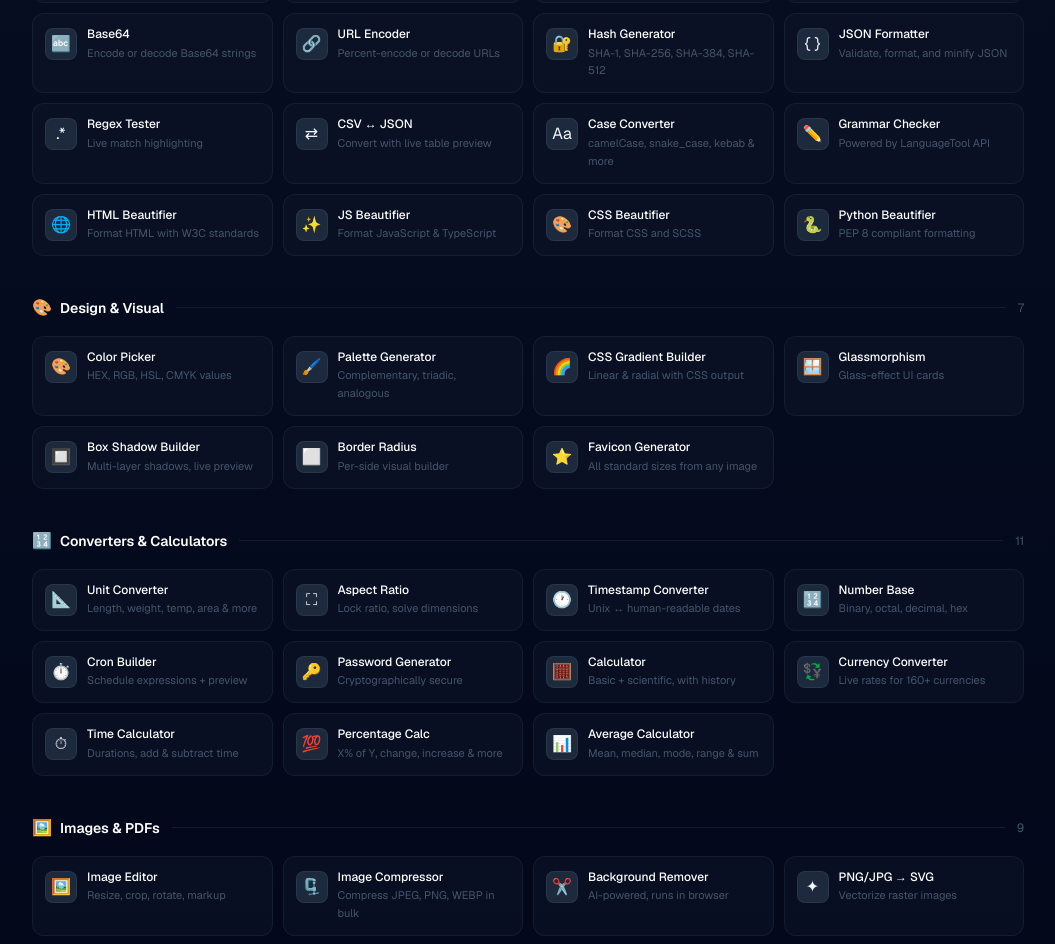
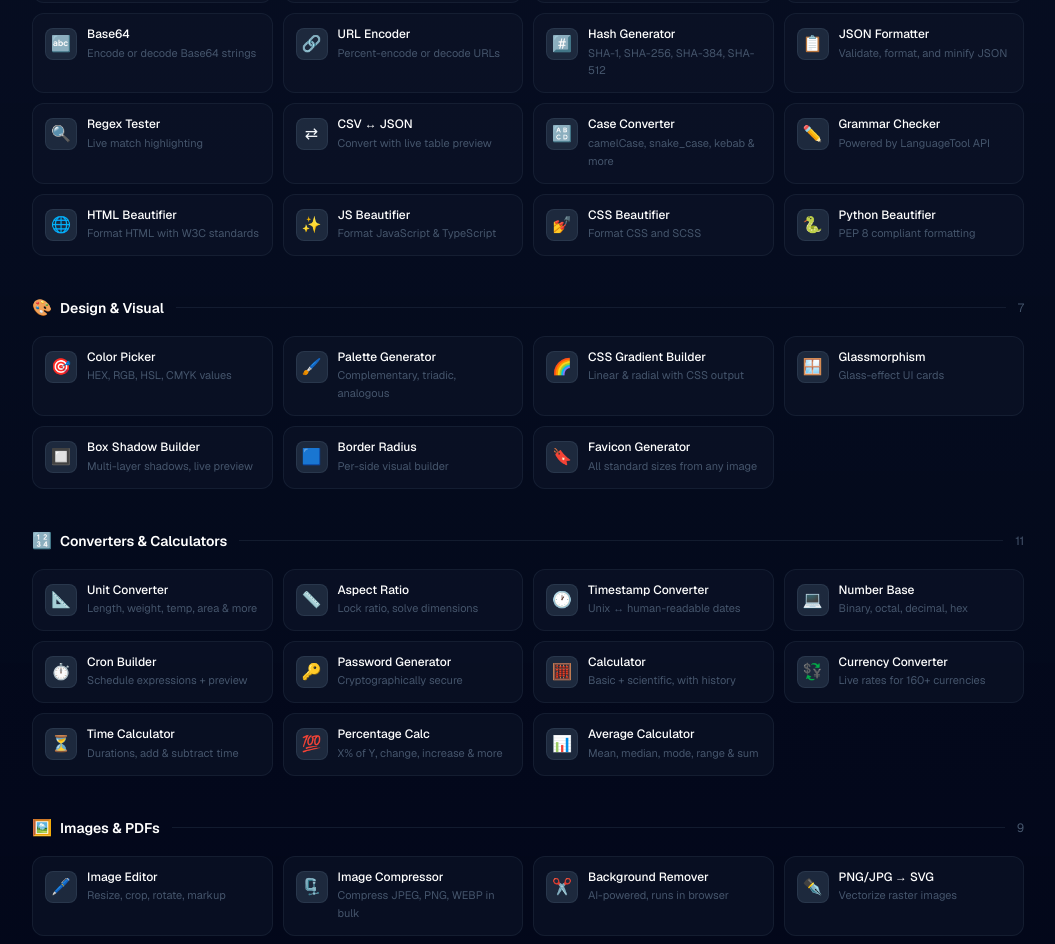
Before and after one commit to xAndrewH/filespark, a Next.js app: page / in a window 1280 px wide. Shown: the part 1688-2632 px from the top of the page, without its empty margins (112-1167 px from the left). Built offline with nearby package versions, Linux system fonts and the light colour scheme.

Commit message:
Update tool icons to better represent each tool's purpose

```diff
--- a/src/app/page.tsx
+++ b/src/app/page.tsx
@@ -541,68 +541,68 @@ export default function HomePage() {
 
             {/* ── Text & Code ── */}
             <ToolCategory label="Text & Code" icon="✍️" href="/tools#text-code" tools={[
-              { href: "/tools/word-counter",    icon: "📝", title: "Word Counter",          desc: "Words, chars, sentences, reading time" },
+              { href: "/tools/word-counter",    icon: "📃", title: "Word Counter",          desc: "Words, chars, sentences, reading time" },
               { href: "/tools/markdown",        icon: "✍️", title: "Markdown Editor",        desc: "Live HTML preview split-pane editor" },
-              { href: "/tools/diff",            icon: "⟺",  title: "Text Diff",              desc: "Word-level inline diff, split view" },
+              { href: "/tools/diff",            icon: "🔀",  title: "Text Diff",              desc: "Word-level inline diff, split view" },
               { href: "/tools/lorem",           icon: "¶",  title: "Lorem Ipsum",            desc: "Paragraphs, sentences, or words" },
               { href: "/tools/base64",          icon: "🔤", title: "Base64",                 desc: "Encode or decode Base64 strings" },
               { href: "/tools/url-encode",      icon: "🔗", title: "URL Encoder",            desc: "Percent-encode or decode URLs" },
-              { href: "/tools/hash",            icon: "🔐", title: "Hash Generator",         desc: "SHA-1, SHA-256, SHA-384, SHA-512" },
-              { href: "/tools/json",            icon: "{ }", title: "JSON Formatter",        desc: "Validate, format, and minify JSON" },
-              { href: "/tools/regex",           icon: ".*", title: "Regex Tester",           desc: "Live match highlighting" },
+              { href: "/tools/hash",            icon: "#️⃣", title: "Hash Generator",         desc: "SHA-1, SHA-256, SHA-384, SHA-512" },
+              { href: "/tools/json",            icon: "📋", title: "JSON Formatter",        desc: "Validate, format, and minify JSON" },
+              { href: "/tools/regex",           icon: "🔍", title: "Regex Tester",           desc: "Live match highlighting" },
               { href: "/tools/csv-json",        icon: "⇄",  title: "CSV ↔ JSON",             desc: "Convert with live table preview" },
-              { href: "/tools/case-converter",  icon: "Aa", title: "Case Converter",        desc: "camelCase, snake_case, kebab & more" },
+              { href: "/tools/case-converter",  icon: "🔠", title: "Case Converter",        desc: "camelCase, snake_case, kebab & more" },
               { href: "/tools/grammar-checker", icon: "✏️", title: "Grammar Checker",        desc: "Powered by LanguageTool API" },
               { href: "/tools/html-beautifier", icon: "🌐", title: "HTML Beautifier",        desc: "Format HTML with W3C standards" },
               { href: "/tools/js-beautifier",   icon: "✨", title: "JS Beautifier",          desc: "Format JavaScript & TypeScript" },
-              { href: "/tools/css-beautifier",  icon: "🎨", title: "CSS Beautifier",         desc: "Format CSS and SCSS" },
+              { href: "/tools/css-beautifier",  icon: "💅", title: "CSS Beautifier",         desc: "Format CSS and SCSS" },
               { href: "/tools/python-beautifier",icon: "🐍", title: "Python Beautifier",     desc: "PEP 8 compliant formatting" },
             ]} />
 
             {/* ── Design & Visual ── */}
             <ToolCategory label="Design & Visual" icon="🎨" href="/tools#design-visual" tools={[
-              { href: "/tools/color-picker",   icon: "🎨", title: "Color Picker",            desc: "HEX, RGB, HSL, CMYK values" },
+              { href: "/tools/color-picker",   icon: "🎯", title: "Color Picker",            desc: "HEX, RGB, HSL, CMYK values" },
               { href: "/tools/palette",        icon: "🖌️", title: "Palette Generator",        desc: "Complementary, triadic, analogous" },
               { href: "/tools/gradient",       icon: "🌈", title: "CSS Gradient Builder",    desc: "Linear & radial with CSS output" },
               { href: "/tools/glassmorphism",  icon: "🪟", title: "Glassmorphism",           desc: "Glass-effect UI cards" },
               { href: "/tools/box-shadow",     icon: "🔲", title: "Box Shadow Builder",      desc: "Multi-layer shadows, live preview" },
-              { href: "/tools/border-radius",  icon: "⬜", title: "Border Radius",           desc: "Per-side visual builder" },
-              { href: "/tools/favicon",        icon: "⭐", title: "Favicon Generator",       desc: "All standard sizes from any image" },
+              { href: "/tools/border-radius",  icon: "🟦", title: "Border Radius",           desc: "Per-side visual builder" },
+              { href: "/tools/favicon",        icon: "🔖", title: "Favicon Generator",       desc: "All standard sizes from any image" },
             ]} />
 
             {/* ── Converters & Calculators ── */}
             <ToolCategory label="Converters & Calculators" icon="🔢" href="/tools#converters" tools={[
               { href: "/tools/units",              icon: "📐", title: "Unit Converter",        desc: "Length, weight, temp, area & more" },
-              { href: "/tools/aspect-ratio",       icon: "⛶",  title: "Aspect Ratio",          desc: "Lock ratio, solve dimensions" },
+              { href: "/tools/aspect-ratio",       icon: "📏",  title: "Aspect Ratio",          desc: "Lock ratio, solve dimensions" },
               { href: "/tools/timestamp",          icon: "🕐", title: "Timestamp Converter",   desc: "Unix ↔ human-readable dates" },
-              { href: "/tools/base-converter",     icon: "🔢", title: "Number Base",           desc: "Binary, octal, decimal, hex" },
+              { href: "/tools/base-converter",     icon: "💻", title: "Number Base",           desc: "Binary, octal, decimal, hex" },
               { href: "/tools/cron",               icon: "⏱️", title: "Cron Builder",          desc: "Schedule expressions + preview" },
               { href: "/tools/password",           icon: "🔑", title: "Password Generator",    desc: "Cryptographically secure" },
               { href: "/tools/calculator",              icon: "🧮", title: "Calculator",            desc: "Basic + scientific, with history" },
               { href: "/tools/currency-converter",      icon: "💱", title: "Currency Converter",    desc: "Live rates for 160+ currencies" },
-              { href: "/tools/time-calculator",         icon: "⏱",  title: "Time Calculator",       desc: "Durations, add & subtract time" },
+              { href: "/tools/time-calculator",         icon: "⏳",  title: "Time Calculator",       desc: "Durations, add & subtract time" },
               { href: "/tools/percentage-calculator",   icon: "💯", title: "Percentage Calc",       desc: "X% of Y, change, increase & more" },
               { href: "/tools/average-calculator",      icon: "📊", title: "Average Calculator",    desc: "Mean, median, mode, range & sum" },
             ]} />
 
             {/* ── Images & PDFs ── */}
             <ToolCategory label="Images & PDFs" icon="🖼️" href="/tools#images-pdfs" tools={[
-              { href: "/tools/image-editor",       icon: "🖼️", title: "Image Editor",          desc: "Resize, crop, rotate, markup" },
+              { href: "/tools/image-editor",       icon: "🖊️", title: "Image Editor",          desc: "Resize, crop, rotate, markup" },
               { href: "/tools/image-compressor",   icon: "🗜️", title: "Image Compressor",       desc: "Compress JPEG, PNG, WEBP in bulk" },
               { href: "/tools/background-remover", icon: "✂️", title: "Background Remover",    desc: "AI-powered, runs in browser" },
-              { href: "/tools/raster-to-svg",      icon: "✦",  title: "PNG/JPG → SVG",         desc: "Vectorize raster images" },
-              { href: "/tools/svg-to-png",         icon: "✦",  title: "SVG → PNG",             desc: "Up to 4× scale output" },
+              { href: "/tools/raster-to-svg",      icon: "✒️",  title: "PNG/JPG → SVG",         desc: "Vectorize raster images" },
+              { href: "/tools/svg-to-png",         icon: "📸",  title: "SVG → PNG",             desc: "Up to 4× scale output" },
               { href: "/tools/exif",               icon: "📷", title: "EXIF Viewer",            desc: "Camera, GPS & image metadata" },
-              { href: "/tools/pdf-merge",          icon: "📄", title: "PDF Merge",              desc: "Combine & reorder PDFs" },
-              { href: "/tools/pdf-to-images",      icon: "🖨️", title: "PDF to Images",         desc: "Each page to PNG" },
-              { href: "/tools/qr",                 icon: "⬛", title: "QR Generator",          desc: "Any URL or text → QR PNG" },
+              { href: "/tools/pdf-merge",          icon: "📑", title: "PDF Merge",              desc: "Combine & reorder PDFs" },
+              { href: "/tools/pdf-to-images",      icon: "🖼️", title: "PDF to Images",         desc: "Each page to PNG" },
+              { href: "/tools/qr",                 icon: "📲", title: "QR Generator",          desc: "Any URL or text → QR PNG" },
             ]} />
 
             {/* ── Reference ── */}
             <ToolCategory label="Reference" icon="📚" href="/tools#reference" tools={[
-              { href: "/tools/http-status",         icon: "📡", title: "HTTP Status Codes",    desc: "Searchable reference for every code" },
-              { href: "/tools/framework-reference", icon: "📚", title: "Framework Reference",  desc: "Tailwind, Bootstrap, React, Next.js" },
-              { href: "/tools/utm-builder",         icon: "🔗", title: "UTM Builder",          desc: "Build UTM-tagged campaign URLs" },
+              { href: "/tools/http-status",         icon: "📶", title: "HTTP Status Codes",    desc: "Searchable reference for every code" },
+              { href: "/tools/framework-reference", icon: "📖", title: "Framework Reference",  desc: "Tailwind, Bootstrap, React, Next.js" },
+              { href: "/tools/utm-builder",         icon: "🏷️", title: "UTM Builder",          desc: "Build UTM-tagged campaign URLs" },
             ]} />
 
             <div className="mt-10 text-center">
--- a/src/app/tools/page.tsx
+++ b/src/app/tools/page.tsx
@@ -9,21 +9,21 @@ const CATEGORIES = [
     name: "Text & Code",
     icon: "✍️",
     tools: [
-      { href: "/tools/word-counter",    icon: "📝", title: "Word Counter",             description: "Count words, characters, sentences, and reading time." },
+      { href: "/tools/word-counter",    icon: "📃", title: "Word Counter",             description: "Count words, characters, sentences, and reading time." },
       { href: "/tools/markdown",        icon: "✍️", title: "Markdown Editor",          description: "Split-pane editor with live HTML preview." },
-      { href: "/tools/diff",            icon: "⟺",  title: "Text Diff Checker",        description: "Paste two texts and see exactly what changed." },
+      { href: "/tools/diff",            icon: "🔀",  title: "Text Diff Checker",        description: "Paste two texts and see exactly what changed." },
       { href: "/tools/lorem",           icon: "¶",  title: "Lorem Ipsum Generator",    description: "Generate paragraphs, sentences, or words of placeholder text." },
       { href: "/tools/base64",          icon: "🔤", title: "Base64 Encoder / Decoder", description: "Encode plain text to Base64 or decode Base64 strings." },
       { href: "/tools/url-encode",      icon: "🔗", title: "URL Encoder / Decoder",    description: "Percent-encode URLs or decode encoded query strings." },
-      { href: "/tools/hash",            icon: "🔐", title: "Hash Generator",            description: "Generate SHA-1, SHA-256, SHA-384, and SHA-512 hashes." },
-      { href: "/tools/json",            icon: "{ }", title: "JSON Formatter",           description: "Validate, format with configurable indentation, and minify JSON." },
-      { href: "/tools/regex",           icon: ".*", title: "Regex Tester",              description: "Test regular expressions with live match highlighting." },
+      { href: "/tools/hash",            icon: "#️⃣", title: "Hash Generator",            description: "Generate SHA-1, SHA-256, SHA-384, and SHA-512 hashes." },
+      { href: "/tools/json",            icon: "📋", title: "JSON Formatter",           description: "Validate, format with configurable indentation, and minify JSON." },
+      { href: "/tools/regex",           icon: "🔍", title: "Regex Tester",              description: "Test regular expressions with live match highlighting." },
       { href: "/tools/csv-json",        icon: "⇄",  title: "CSV ↔ JSON",               description: "Convert between CSV and JSON with a live table preview." },
-      { href: "/tools/case-converter",  icon: "Aa", title: "Case Converter",           description: "Convert text between camelCase, snake_case, kebab-case, and more." },
+      { href: "/tools/case-converter",  icon: "🔠", title: "Case Converter",           description: "Convert text between camelCase, snake_case, kebab-case, and more." },
       { href: "/tools/grammar-checker", icon: "✏️", title: "Grammar & Spell Checker",  description: "Check grammar, spelling, and style powered by LanguageTool." },
       { href: "/tools/html-beautifier",  icon: "🌐", title: "HTML Beautifier",           description: "Format and indent HTML following W3C best practices." },
       { href: "/tools/js-beautifier",    icon: "✨", title: "JavaScript Beautifier",     description: "Format JavaScript and TypeScript following Airbnb / ESLint standards." },
-      { href: "/tools/css-beautifier",   icon: "🎨", title: "CSS Beautifier",            description: "Format CSS, SCSS, and Sass with proper spacing and rule separation." },
+      { href: "/tools/css-beautifier",   icon: "💅", title: "CSS Beautifier",            description: "Format CSS, SCSS, and Sass with proper spacing and rule separation." },
       { href: "/tools/python-beautifier",icon: "🐍", title: "Python Beautifier",         description: "Format Python code with PEP 8 compliant 4-space indentation." },
     ],
   },
@@ -32,13 +32,13 @@ const CATEGORIES = [
     name: "Design & Visual",
     icon: "🎨",
     tools: [
-      { href: "/tools/color-picker",   icon: "🎨", title: "Color Picker",             description: "Pick a color and get HEX, RGB, HSL, and CMYK values instantly." },
+      { href: "/tools/color-picker",   icon: "🎯", title: "Color Picker",             description: "Pick a color and get HEX, RGB, HSL, and CMYK values instantly." },
       { href: "/tools/palette",        icon: "🖌️", title: "Color Palette Generator",  description: "Generate complementary, triadic, and analogous palettes." },
       { href: "/tools/gradient",       icon: "🌈", title: "CSS Gradient Builder",     description: "Build linear and radial gradients and copy the CSS." },
       { href: "/tools/glassmorphism",  icon: "🪟", title: "Glassmorphism Generator",  description: "Build glass-effect UI cards with blur and opacity controls." },
       { href: "/tools/box-shadow",     icon: "🔲", title: "Box Shadow Builder",       description: "Build CSS box shadows with multiple layers and live preview." },
-      { href: "/tools/border-radius",  icon: "⬜", title: "Border Radius Builder",    description: "Shape rounded corners per-side visually and copy the CSS." },
-      { href: "/tools/favicon",        icon: "⭐", title: "Favicon Generator",        description: "Upload any image and get favicon PNGs at all standard sizes." },
+      { href: "/tools/border-radius",  icon: "🟦", title: "Border Radius Builder",    description: "Shape rounded corners per-side visually and copy the CSS." },
+      { href: "/tools/favicon",        icon: "🔖", title: "Favicon Generator",        description: "Upload any image and get favicon PNGs at all standard sizes." },
     ],
   },
   {
@@ -47,14 +47,14 @@ const CATEGORIES = [
     icon: "🔢",
     tools: [
       { href: "/tools/units",              icon: "📐", title: "Unit Converter",          description: "Convert length, weight, temperature, area, volume, and more." },
-      { href: "/tools/aspect-ratio",       icon: "⛶",  title: "Aspect Ratio Calculator", description: "Calculate width or height while locking an aspect ratio." },
+      { href: "/tools/aspect-ratio",       icon: "📏",  title: "Aspect Ratio Calculator", description: "Calculate width or height while locking an aspect ratio." },
       { href: "/tools/timestamp",          icon: "🕐", title: "Timestamp Converter",     description: "Convert Unix timestamps to human-readable dates and back." },
-      { href: "/tools/base-converter",     icon: "🔢", title: "Number Base Converter",   description: "Convert numbers between binary, octal, decimal, and hex." },
+      { href: "/tools/base-converter",     icon: "💻", title: "Number Base Converter",   description: "Convert numbers between binary, octal, decimal, and hex." },
       { href: "/tools/cron",               icon: "⏱️", title: "Cron Expression Builder", description: "Build and validate cron schedules with next-run preview." },
       { href: "/tools/password",           icon: "🔑", title: "Password Generator",      description: "Cryptographically secure passwords with strength scoring." },
       { href: "/tools/calculator",              icon: "🧮", title: "Calculator",               description: "Basic and advanced scientific calculator with history." },
       { href: "/tools/currency-converter",      icon: "💱", title: "Currency Converter",       description: "Live exchange rates for 160+ currencies by country." },
-      { href: "/tools/time-calculator",         icon: "⏱",  title: "Time Calculator",          description: "Calculate durations, add/subtract time, combine intervals." },
+      { href: "/tools/time-calculator",         icon: "⏳",  title: "Time Calculator",          description: "Calculate durations, add/subtract time, combine intervals." },
       { href: "/tools/percentage-calculator",   icon: "💯", title: "Percentage Calculator",    description: "Calculate percentages, increases, decreases, and differences." },
       { href: "/tools/average-calculator",      icon: "📊", title: "Average Calculator",       description: "Mean, median, mode, and range for any set of numbers." },
     ],
@@ -64,9 +64,9 @@ const CATEGORIES = [
     name: "Reference",
     icon: "📚",
     tools: [
-      { href: "/tools/http-status",         icon: "📡", title: "HTTP Status Codes",      description: "Searchable reference for every HTTP status code." },
-      { href: "/tools/framework-reference", icon: "📚", title: "Framework Reference",    description: "Snippets for Tailwind, Bootstrap, Sass, React, and Next.js." },
-      { href: "/tools/utm-builder",         icon: "🔗", title: "UTM Builder",            description: "Build UTM-tagged URLs for campaign tracking." },
+      { href: "/tools/http-status",         icon: "📶", title: "HTTP Status Codes",      description: "Searchable reference for every HTTP status code." },
+      { href: "/tools/framework-reference", icon: "📖", title: "Framework Reference",    description: "Snippets for Tailwind, Bootstrap, Sass, React, and Next.js." },
+      { href: "/tools/utm-builder",         icon: "🏷️", title: "UTM Builder",            description: "Build UTM-tagged URLs for campaign tracking." },
     ],
   },
   {
@@ -74,15 +74,15 @@ const CATEGORIES = [
     name: "Images & PDFs",
     icon: "🖼️",
     tools: [
-      { href: "/tools/image-editor",       icon: "🖼️", title: "Image Editor",           description: "Resize, rotate, flip, and adjust quality for any image." },
-      { href: "/tools/raster-to-svg",      icon: "✦",  title: "PNG / JPG → SVG",        description: "Vectorize raster images to scalable SVG." },
+      { href: "/tools/image-editor",       icon: "🖊️", title: "Image Editor",           description: "Resize, rotate, flip, and adjust quality for any image." },
+      { href: "/tools/raster-to-svg",      icon: "✒️",  title: "PNG / JPG → SVG",        description: "Vectorize raster images to scalable SVG." },
       { href: "/tools/image-compressor",   icon: "🗜️", title: "Image Compressor",       description: "Compress JPEG, PNG, and WEBP images in bulk." },
-      { href: "/tools/svg-to-png",         icon: "✦",  title: "SVG to PNG",             description: "Convert SVG files or pasted code to PNG at up to 4× scale." },
+      { href: "/tools/svg-to-png",         icon: "📸",  title: "SVG to PNG",             description: "Convert SVG files or pasted code to PNG at up to 4× scale." },
       { href: "/tools/background-remover", icon: "✂️", title: "Background Remover",     description: "AI-powered background removal in your browser." },
       { href: "/tools/exif",               icon: "📷", title: "EXIF Viewer",             description: "Read camera settings, GPS, and metadata from images." },
-      { href: "/tools/pdf-merge",          icon: "📄", title: "PDF Merge",               description: "Combine multiple PDFs into one, reorder pages before merging." },
-      { href: "/tools/pdf-to-images",      icon: "🖨️", title: "PDF to Images",          description: "Convert each PDF page to a PNG at multiple quality levels." },
-      { href: "/tools/qr",                 icon: "⬛", title: "QR Code Generator",      description: "Generate QR codes from any URL or text. Download as PNG." },
+      { href: "/tools/pdf-merge",          icon: "📑", title: "PDF Merge",               description: "Combine multiple PDFs into one, reorder pages before merging." },
+      { href: "/tools/pdf-to-images",      icon: "🖼️", title: "PDF to Images",          description: "Convert each PDF page to a PNG at multiple quality levels." },
+      { href: "/tools/qr",                 icon: "📲", title: "QR Code Generator",      description: "Generate QR codes from any URL or text. Download as PNG." },
     ],
   },
 ];
```
